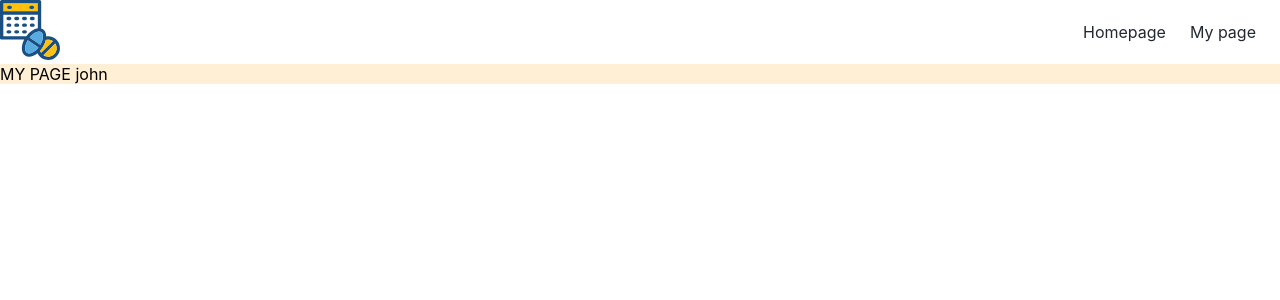
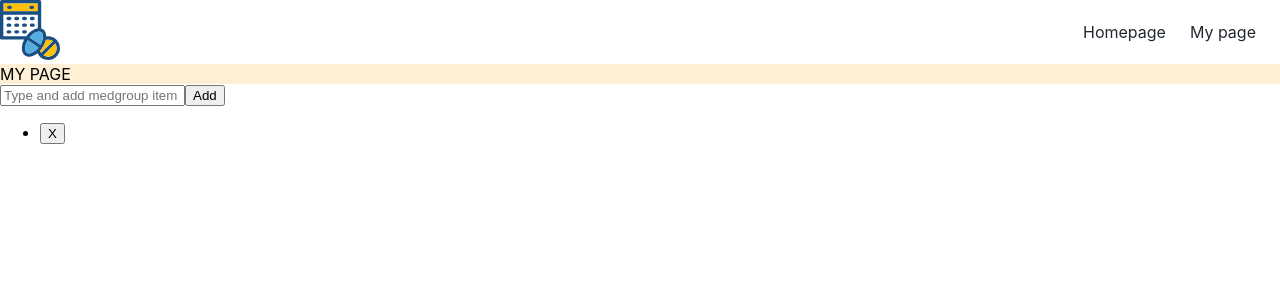
Before and after one commit to aaron-s-kim/medmory, a React (Create React App) app in the folder client/: page /mypage in a window 1280 px wide. Shown: the top 300 px of the page. Built offline with nearby package versions, Linux system fonts and the light colour scheme.

Commit message:
added useContext and reducer

```diff
--- a/client/src/App.jsx
+++ b/client/src/App.jsx
@@ -1,6 +1,5 @@
 import React from 'react';
 import { Routes, Route } from 'react-router-dom';
-import { UserProvider } from 'context/UserContext';
 
 import Navigation from 'components/Navigation/Navigation';
 import Homepage from 'components/Pages/Homepage/Homepage';
@@ -8,17 +7,23 @@ import Mypage from 'components/Pages/Mypage/Mypage';
 
 import 'App.scss';
 
+import { Provider, AddMedgroup, MedGroupList } from 'context/UserContext';
+
 const App = () => {
 
   return (
     <div className='app'>
-      <UserProvider>
+
+      <Provider>
         <Navigation />
           <Routes>
             <Route exact path='/' element={<Homepage />} />
             <Route exact path='/mypage' element={<Mypage />} />
           </Routes>
-      </UserProvider>
+            <AddMedgroup />
+            <MedGroupList />
+      </Provider>
+
     </div>
   );
 };
--- a/client/src/components/Pages/Mypage/Mypage.jsx
+++ b/client/src/components/Pages/Mypage/Mypage.jsx
@@ -1,13 +1,15 @@
 import React from 'react';
-import { useUser } from 'context/UserContext';
 
 import './mypage.scss'
 
 
 const Mypage = () => {
-  const user = useUser()
 
-  return <div className='mypage'>MY PAGE {user}</div>;
+  return (
+    <div className='mypage'>
+      MY PAGE
+    </div>
+  )
 };
 
 export default Mypage;
--- a/client/src/context/UserContext.js
+++ /dev/null
@@ -1,31 +0,0 @@
-import React, { useContext, useState } from "react"
-
-const UserContext = React.createContext()
-const UserUpdateContext = React.createContext()
-
-// custom hooks for easy access to these values
-export function useUser() {
-  return useContext(UserContext)
-}
-export function useUserUpdate() {
-  return useContext(UserUpdateContext)
-}
-
-
-export function UserProvider({ children }) {
-  const [user, setUser] = useState('john')
-
-  // updates state
-  function changeUser() {
-    setUser(prevUser => user)
-  }
-
-  // persisting values down to children
-  return (
-    <UserContext.Provider value={user}>
-      <UserUpdateContext.Provider value={changeUser}>
-        {children}
-      </UserUpdateContext.Provider>
-    </UserContext.Provider>
-  )
-}
--- /dev/null
+++ b/client/src/context/UserContext.jsx
@@ -0,0 +1,117 @@
+import React, { useState, useContext } from "react";
+
+// Initial state and actions
+export const initialState = {
+  medGroupList: ['test-medGroup']
+}
+export const ACTIONS = {
+  ADD_MED_GROUP: 'add-med-group',
+  DELETE_MED_GROUP: 'delete-med-group',
+  CONFIRM_MED_GROUP_TAKEN: 'confirm-med-group-taken'
+}
+
+// Reducer to handle actions
+export const reducer = (state, action) => {
+  switch (action.type) {
+    case ACTIONS.ADD_MED_GROUP:
+      return {
+        medGroupList: [
+          ...state.medGroupList,
+          {
+            id: new Date().valueOf(),
+            name: action.medGroupName,
+            confirmed: false
+          }
+        ]
+      };
+    case ACTIONS.DELETE_MED_GROUP:
+      const filteredList = state.medGroupList.filter(mgItem => mgItem.id !== action.medGroupId);
+      return { medGroupList: filteredList };
+    case ACTIONS.CONFIRM_MED_GROUP_TAKEN:
+      const confirmedList = state.medGroupList.map(mgItem =>
+        mgItem.id === action.mgItemId
+          ? { ...mgItem, confirmed: !mgItem.confirmed }
+          : mgItem
+        );
+      return { medGroupList: confirmedList };
+  default:
+    return state
+  }
+};
+
+
+// Context and Provider
+export const UserInfoContext = React.createContext();
+
+export const Provider = ({ children }) => {
+  const [state, dispatch] = React.useReducer(reducer, initialState);
+
+  const value = {
+    medGroupList: state.medGroupList,
+    addMedGroupItem: (medGroupName) => {
+      dispatch({ type: ACTIONS.ADD_TODO_ITEM, medGroupName });
+    },
+    deleteMedGroupItem: (medGroupId) => {
+      dispatch({ type: ACTIONS.DELETE_TODO_ITEM, medGroupId });
+    },
+    confirmAsTaken: (medGroupId) => {
+      dispatch({ type: ACTIONS.CONFIRM_MED_GROUP_TAKEN, medGroupId });
+    }
+  };
+
+  return (
+    <UserInfoContext.Provider value={value}>
+      {children}
+    </UserInfoContext.Provider>
+  );
+};
+
+
+
+export const AddMedgroup = () => {
+  const [inputValue, setInputValue] = React.useState("");
+  const { addMedGroupItem } = React.useContext(UserInfoContext);
+
+  return (
+    <>
+      <input
+        type="text"
+        value={inputValue}
+        placeholder={"Type and add medgroup item"}
+        onChange={(e) => setInputValue(e.target.value)}
+      />
+      <button
+        onClick={() => {
+          addMedGroupItem(inputValue);
+          setInputValue("");
+        }}
+      >
+        Add
+      </button>
+    </>
+  );
+};
+
+
+export const MedGroupList = () => {
+  const { medGroupList, deleteMedGroupItem, confirmAsTaken } = React.useContext(UserInfoContext);
+  return (
+    <ul>
+      {medGroupList.map((mgItem) => (
+        <li
+          className={`mgItem ${mgItem.confirmed ? "confirmed" : ""}`}
+          key={mgItem.id}
+          onClick={() => confirmAsTaken(mgItem.id)}
+        >
+          {mgItem.name}
+          <button
+            className="delete"
+            onClick={() => deleteMedGroupItem(mgItem.id)}
+          >
+            X
+          </button>
+        </li>
+      ))}
+    </ul>
+  );
+};
```
Also changed, not shown: client/src/Medgroup.js (added, +14 -0 lines), client/src/context/reducer.jsx (added, +29 -0 lines).
